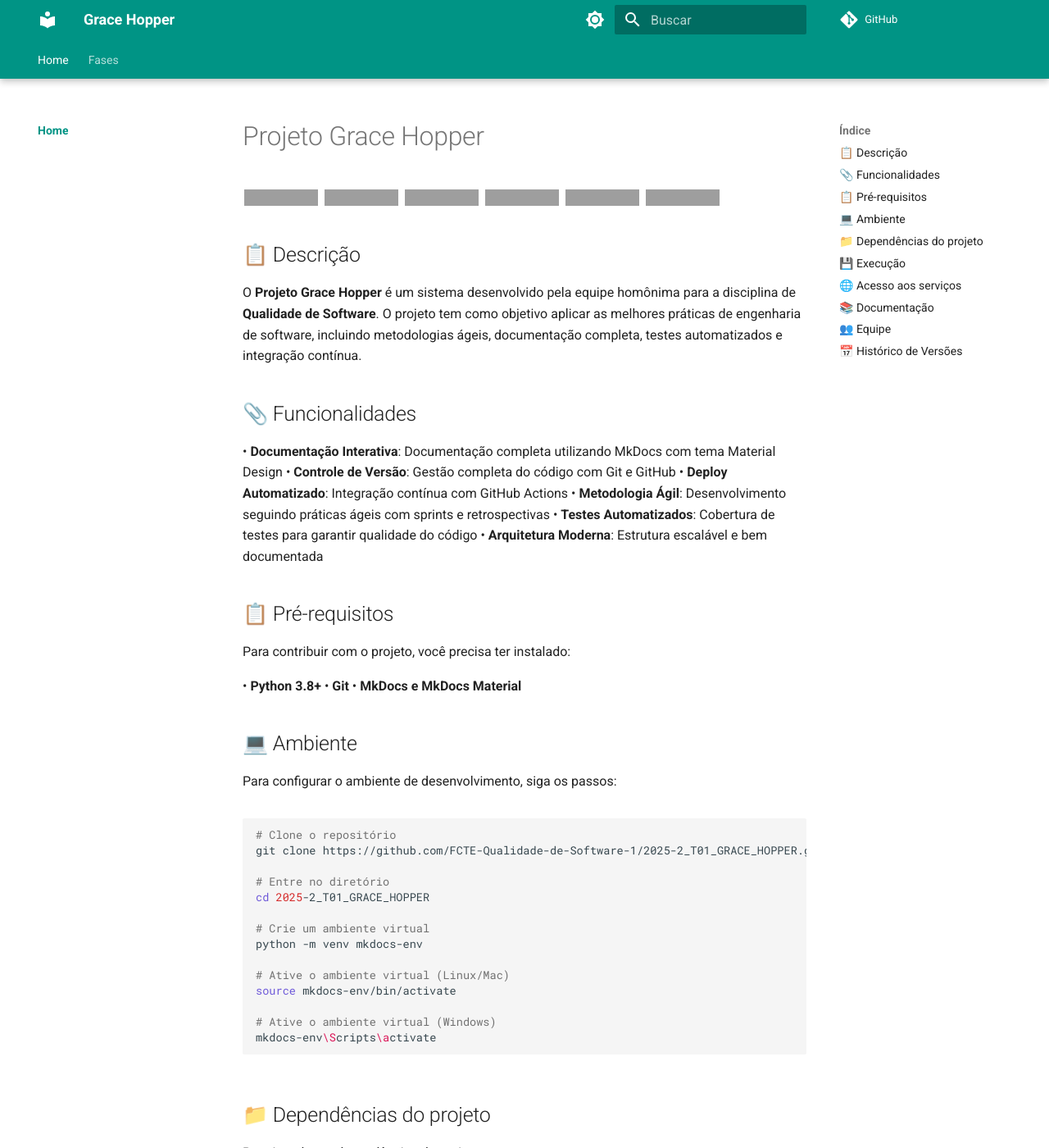
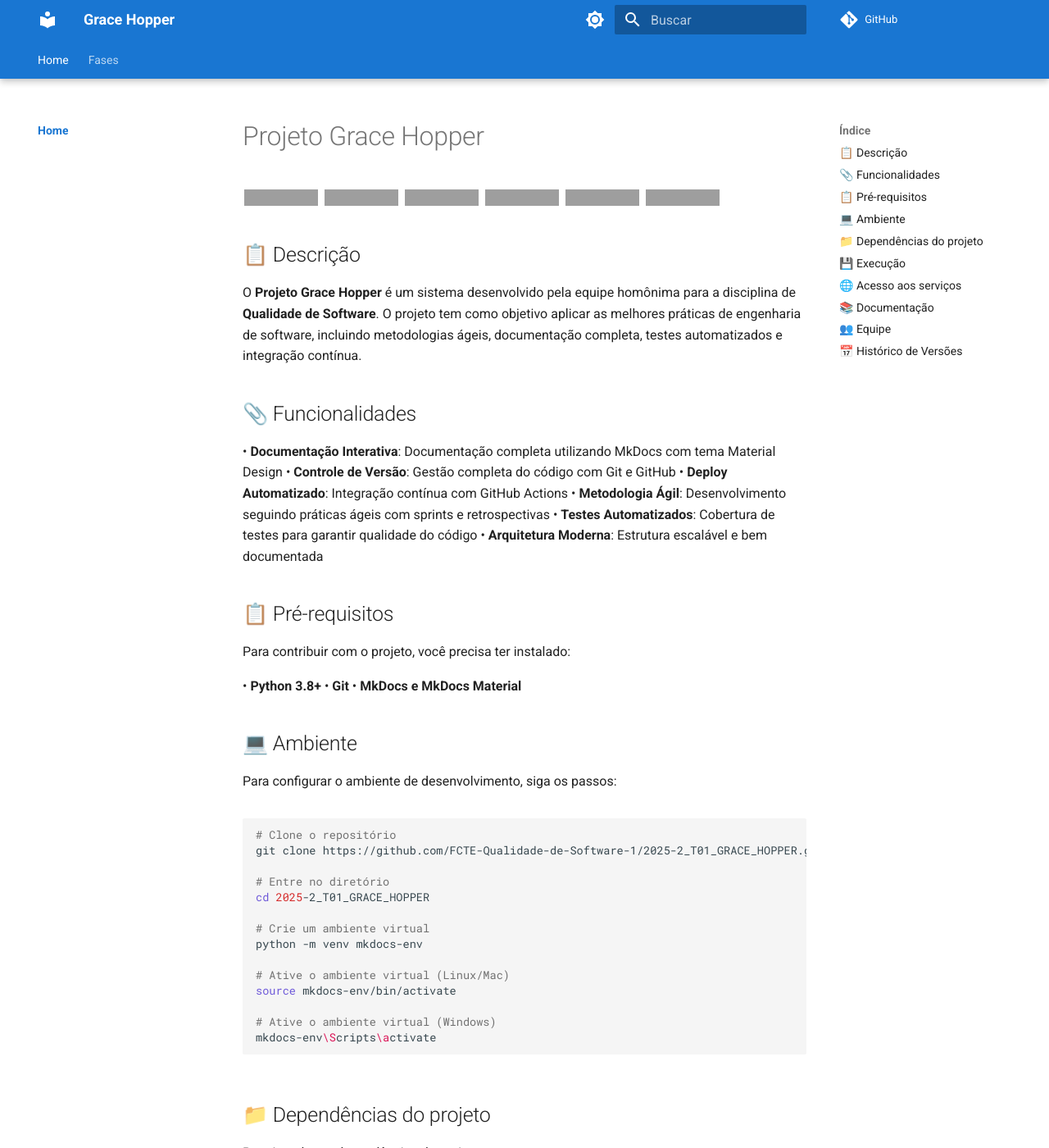
Before and after one commit to FCTE-Qualidade-de-Software-1/2025-2_T01_GRACE_HOPPER, an MkDocs documentation site: the page built from docs/index.md, in a window 1280 px wide and 1400 px high. Shown: the whole window at 82% size. Built offline with MkDocs 1.6.1 and Material for MkDocs 9.7.7, drawn with Linux system fonts in a browser that asks for light colours; comment, search, counter and statistics services are not loaded; grey boxes are pictures that could not be loaded.

Commit message:
Estilo do gitPages atualizado

```diff
--- a/docs/javascripts/mathjax.js
+++ b/docs/javascripts/mathjax.js
@@ -1,3 +1,4 @@
+// MathJax Configuration
 window.MathJax = {
   tex: {
     inlineMath: [["\\(", "\\)"]],
@@ -14,3 +15,57 @@ window.MathJax = {
 document$.subscribe(() => {
   MathJax.typesetPromise()
 });
+
+// CSS Load Monitor
+(function() {
+  'use strict';
+
+  function checkCSSLoaded() {
+    var links = document.querySelectorAll('link[rel="stylesheet"]');
+    var extraCSSLoaded = false;
+
+    for (var i = 0; i < links.length; i++) {
+      if (links[i].href.indexOf('extra.css') !== -1) {
+        try {
+          if (links[i].sheet && links[i].sheet.cssRules) {
+            extraCSSLoaded = true;
+            break;
+          }
+        } catch (e) {
+          // Cross-origin or not loaded
+        }
+      }
+    }
+
+    if (!extraCSSLoaded) {
+      console.warn('Custom CSS not loaded, attempting reload...');
+      // Force reload custom CSS
+      var timestamp = new Date().getTime();
+      var newLink = document.createElement('link');
+      newLink.rel = 'stylesheet';
+      newLink.href = 'stylesheets/extra.css?v=' + timestamp;
+      document.head.appendChild(newLink);
+    }
+  }
+
+  // Check on DOM ready
+  if (document.readyState === 'loading') {
+    document.addEventListener('DOMContentLoaded', function() {
+      setTimeout(checkCSSLoaded, 1000);
+    });
+  } else {
+    setTimeout(checkCSSLoaded, 1000);
+  }
+
+  // Check periodically (fallback for intermittent issues)
+  setInterval(function() {
+    var computedStyle = window.getComputedStyle(document.documentElement);
+    var primaryColor = computedStyle.getPropertyValue('--md-primary-fg-color');
+
+    if (!primaryColor || primaryColor.indexOf('#1976d2') === -1) {
+      console.warn('Theme variables not loaded properly, checking CSS...');
+      checkCSSLoaded();
+    }
+  }, 30000); // Check every 30 seconds
+
+})();
--- a/docs/stylesheets/extra.css
+++ b/docs/stylesheets/extra.css
@@ -1,8 +1,32 @@
+/* Cache busting - v1.0 */
+/* Force load indicator */
+body::before {
+  content: "";
+  position: fixed;
+  top: 0;
+  left: 0;
+  width: 100%;
+  height: 100%;
+  background: var(--md-primary-fg-color, #1976d2);
+  z-index: -9999;
+  opacity: 0;
+  pointer-events: none;
+}
+
 :root {
-  --md-primary-fg-color:        #1976d2;
-  --md-primary-fg-color--light: #42a5f5;
-  --md-primary-fg-color--dark:  #1565c0;
-  --md-accent-fg-color:         #2196f3;
+  --md-primary-fg-color:        #1976d2 !important;
+  --md-primary-fg-color--light: #42a5f5 !important;
+  --md-primary-fg-color--dark:  #1565c0 !important;
+  --md-accent-fg-color:         #2196f3 !important;
+}
+
+/* Force theme consistency */
+[data-md-color-scheme="default"] {
+  --md-primary-fg-color: #1976d2 !important;
+}
+
+[data-md-color-scheme="slate"] {
+  --md-primary-fg-color: #1976d2 !important;
 }
 
 /* Custom badge styles */
--- a/mkdocs.yml
+++ b/mkdocs.yml
@@ -44,10 +44,10 @@ extra:
   generator: false
 
 extra_css:
-  - stylesheets/extra.css
+  - stylesheets/extra.css?v=2.0
 
 extra_javascript:
-  - javascripts/mathjax.js
+  - javascripts/mathjax.js?v=2.0
   - https://polyfill.io/v3/polyfill.min.js?features=es6
   - https://cdn.jsdelivr.net/npm/mathjax@3/es5/tex-mml-chtml.js
 
```
Also changed, not shown: site/404.html, site/fases/fases01/index.html, site/fases/fases02/index.html, site/fases/fases03/index.html, site/fases/fases04/index.html, site/index.html, site/javascripts/mathjax.js, site/search/search_index.json, site/stylesheets/extra.css, 1 other file.
